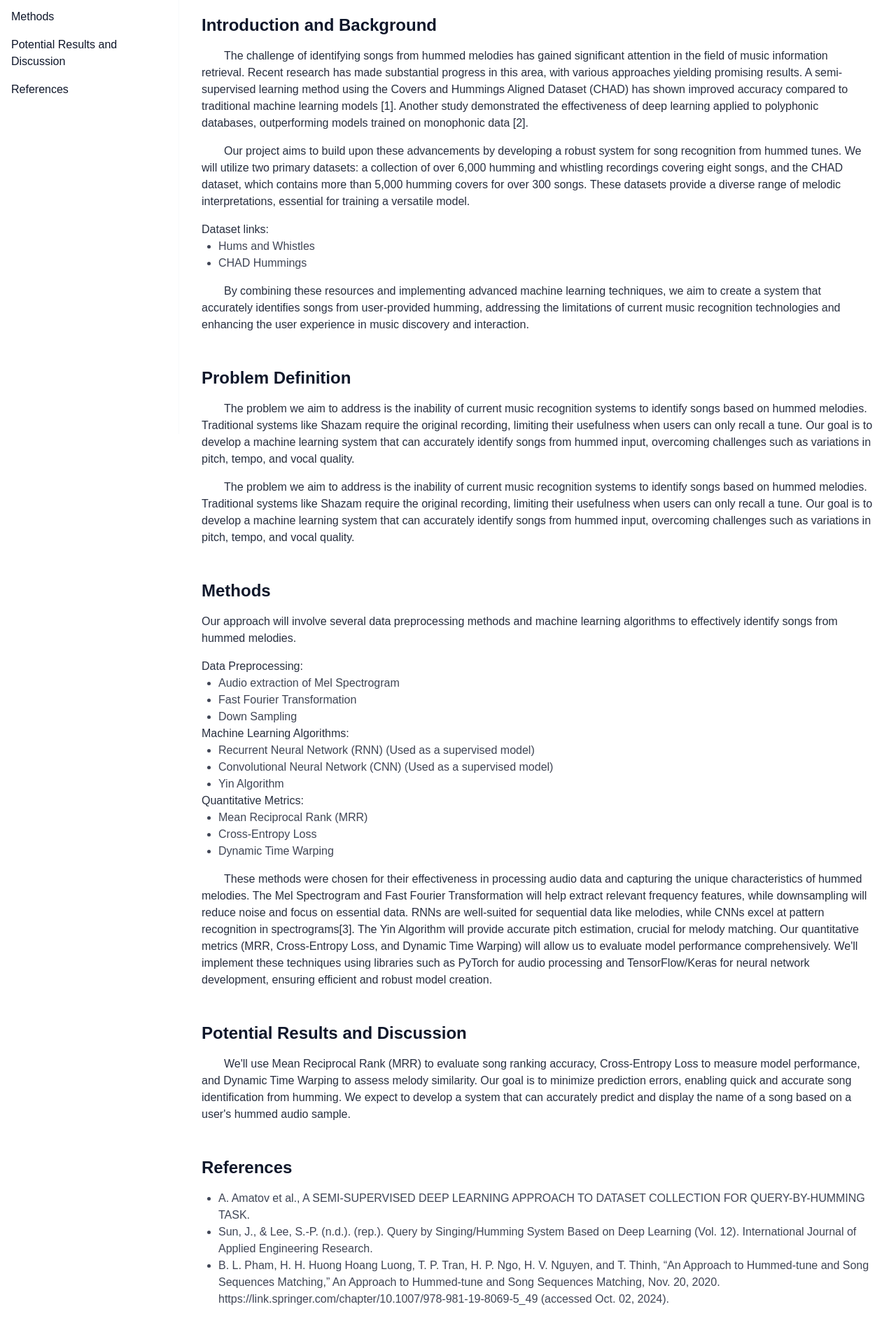
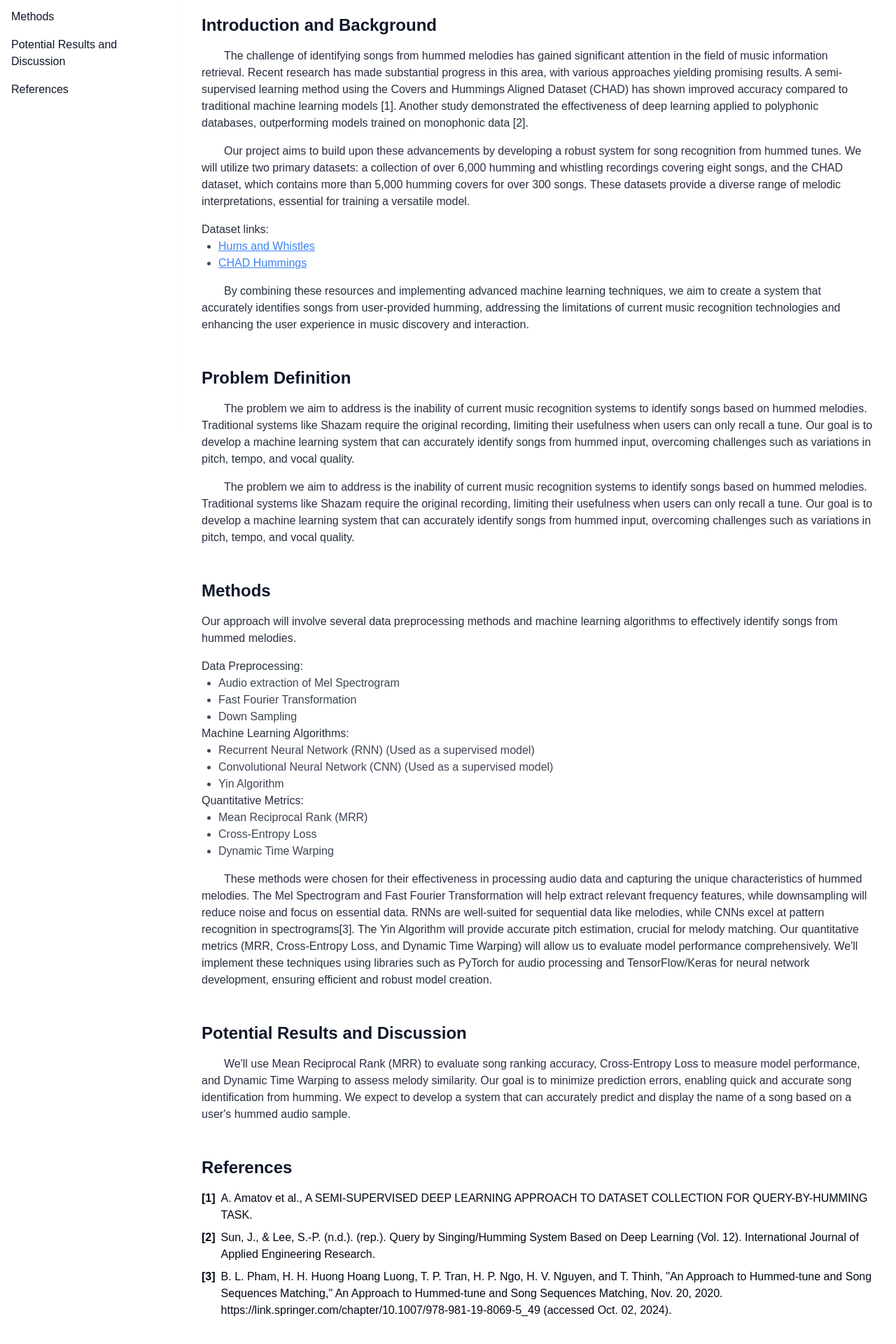
Before and after one commit to krish-shar/music-recognition-pages, a Next.js app: page /project-proposal in a window 1280 px wide. Shown: the part 148-2068 px from the top of the page at 70% size. Built offline with nearby package versions, Linux system fonts and the light colour scheme.

Commit message:
proposal page

```diff
--- a/src/app/(routes)/project-proposal/page.tsx
+++ b/src/app/(routes)/project-proposal/page.tsx
@@ -17,6 +17,12 @@ function Page() {
         // @ts-expect-error i know what im doing here
         setSections(newSections);
     }, []);
+
+    const references = [
+        "A. Amatov et al., A SEMI-SUPERVISED DEEP LEARNING APPROACH TO DATASET COLLECTION FOR QUERY-BY-HUMMING TASK.",
+        "Sun, J., & Lee, S.-P. (n.d.). (rep.). Query by Singing/Humming System Based on Deep Learning (Vol. 12). International Journal of Applied Engineering Research.",
+        "B. L. Pham, H. H. Huong Hoang Luong, T. P. Tran, H. P. Ngo, H. V. Nguyen, and T. Thinh, \"An Approach to Hummed-tune and Song Sequences Matching,\" An Approach to Hummed-tune and Song Sequences Matching, Nov. 20, 2020. https://link.springer.com/chapter/10.1007/978-981-19-8069-5_49 (accessed Oct. 02, 2024)."
+    ];
 
     return (
         <div className="flex min-h-screen bg-background">
@@ -47,10 +53,10 @@ function Page() {
                         Dataset links:
                     </p>
                     <ul className="list-disc pl-6 text-primary/80 mr-8">
-                        <li><a className="hover:text-blue-500 hover:underline transition-all"
+                        <li><a className="text-blue-500 underline"
                                href="https://www.kaggle.com/datasets/jesusrequena/mlend-hums-and-whistles">Hums and
                             Whistles</a></li>
-                        <li><a className="hover:text-blue-500 hover:underline transition-all"
+                        <li><a className="text-blue-500 underline"
                         href={"https://huggingface.co/datasets/amanteur/CHAD_hummings"}>CHAD Hummings</a></li>
                     </ul>
                     <div className="h-4"/>
@@ -132,11 +138,13 @@ function Page() {
 
                 <section id="section-5" className="mb-12">
                     <h2 className="text-2xl font-semibold mb-4 text-primary">References</h2>
-                    <ol className="list-disc pl-6 text-primary/80">
-                        <li>A. Amatov et al., A SEMI-SUPERVISED DEEP LEARNING APPROACH TO DATASET COLLECTION FOR QUERY-BY-HUMMING TASK.</li>
-                        <li>Sun, J., & Lee, S.-P. (n.d.). (rep.). Query by Singing/Humming System Based on Deep Learning (Vol. 12). International Journal of Applied Engineering Research.
-                        </li>
-                        <li>B. L. Pham, H. H. Huong Hoang Luong, T. P. Tran, H. P. Ngo, H. V. Nguyen, and T. Thinh, “An Approach to Hummed-tune and Song Sequences Matching,” An Approach to Hummed-tune and Song Sequences Matching, Nov. 20, 2020. https://link.springer.com/chapter/10.1007/978-981-19-8069-5_49 (accessed Oct. 02, 2024).</li>
+                    <ol className="list-none pl-0 space-y-2">
+                        {references.map((reference, index) => (
+                            <li key={index} className="flex">
+                                <span className="mr-2 font-bold">[{index + 1}]</span>
+                                <span>{reference}</span>
+                            </li>
+                        ))}
                     </ol>
                 </section>
 
```
